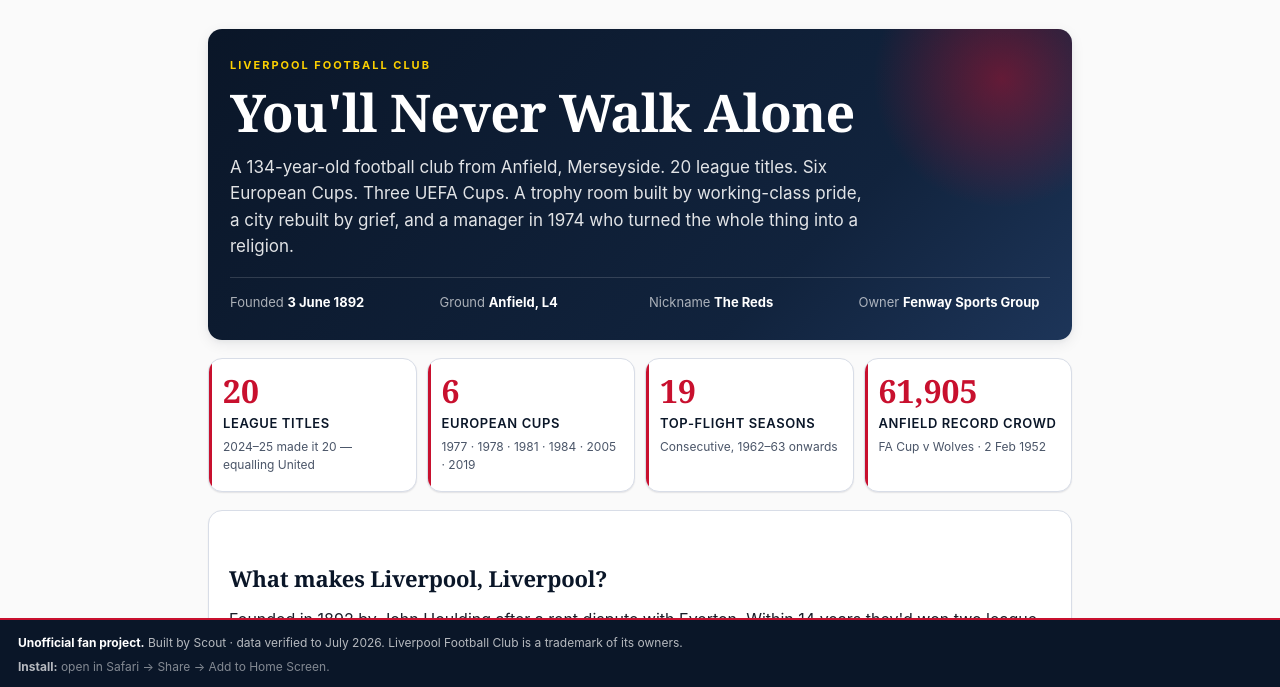
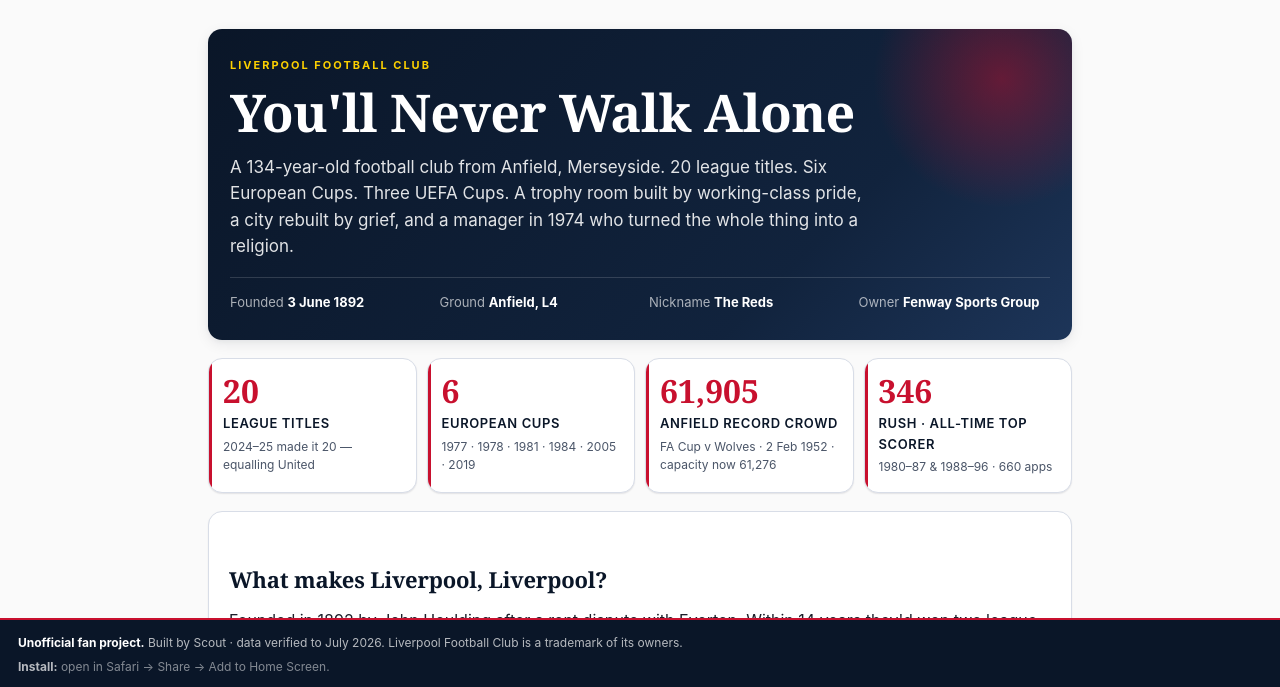
Before and after one commit to keenannhtalbot-hue/liverpool-dashboard, a website with bundled scripts: page index.html in a window 1280 px wide. Shown: the part 111-798 px from the top of the page. Built offline with nearby package versions, Linux system fonts and the light colour scheme.

Commit message:
fix: research-corrected data — Salah 255 goals/departing 2026, Anfield capacity 61,276, This is Anfield 1972, Palace 2013-14, 1984 final 1-1, Carragher 737 apps

```diff
--- a/app.js
+++ b/app.js
@@ -189,7 +189,7 @@ function renderAnfield() {
 
   const stats = el('div', { class: 'quickstats' });
   const qs = [
-    { num: '61,000+', lab: 'Capacity (post-2024)', sub: 'Anfield Road End expanded' },
+    { num: '61,276', lab: 'Capacity (post-2024)', sub: 'Anfield Road End expanded' },
     { num: '134', lab: 'Years at this ground', sub: 'since 1892' },
     { num: '1906', lab: 'Spion Kop built', sub: 'named after Boer War battle' },
     { num: '£9,000', lab: 'Purchase price (1892)', sub: 'John Houlding bought the ground' }
@@ -204,8 +204,8 @@ function renderAnfield() {
   card.append(el('h2', { text: 'Anfield — the home ground' }));
   card.append(el('p', { html: `Built in 1884 as Everton FC's home, Anfield has been Liverpool's since <strong>1892</strong> when John Houlding refused to sell his Stanley Park lease to Everton FC — so Everton moved a quarter mile up the road to Goodison Park, and LFC was founded inside twelve weeks.` }));
   card.append(el('p', { html: `The <strong>Spion Kop</strong> (1906) is the most famous single-tier terrace in world football. Named after the Battle of Spion Kop in the Boer War, it held 28,000 standing fans at its peak. It was made all-seater in 1994 under the Taylor Report following Hillsborough.` }));
-  card.append(el('p', { html: `The <strong>Main Stand</strong> was rebuilt between 2014 and 2016 at a cost of £110m, becoming the largest cantilever stand in Europe. The <strong>Anfield Road End</strong> was expanded 2022–24 to add 7,000 seats, taking total capacity over 61,000.` }));
-  card.append(el('p', { html: `At the players' tunnel entrance is a small sign, placed by Bill Shankly in 1965: <em>"This is Anfield"</em>. Players touch it as they walk out for kick-off.` }));
+  card.append(el('p', { html: `The <strong>Main Stand</strong> was rebuilt between 2014 and 2016 at a cost of £110m, becoming the largest cantilever stand in Europe. The <strong>Anfield Road End</strong> was expanded 2022–24 to add ~7,000 seats, taking total capacity from 54,074 to <strong>61,276</strong>.` }));
+  card.append(el('p', { html: `At the players' tunnel entrance is a small sign, placed by Bill Shankly in <strong>1972</strong>: <em>"This is Anfield"</em>. Players touch it as they walk out for kick-off. (Shankly commissioned the sign in the 1960s, but the canonical installation date is 1972.)` }));
   root.append(card);
 
   // Attendance card
--- a/data/eras.js
+++ b/data/eras.js
@@ -101,12 +101,12 @@ export const ERAS = [
     name: 'Slot Era',
     years: '2024–present',
     manager: 'Arne Slot',
-    summary: 'Dutch successor to Klopp. A more possession-led, less counter-pressing style. Won the Premier League title in his first season — title number 20, equalling Manchester United\'s all-time top-flight record.',
+    summary: 'Dutch successor to Klopp. A more possession-led, less counter-pressing style. Won the Premier League title in his first season — title number 20, equalling Manchester United\'s all-time top-flight record. Salah won PFA Player of the Year 2024-25 then announced in March 2026 he will leave the club at the end of 2025-26. Florian Wirtz signed for ~£100m in summer 2025.',
     bullets: [
       '2024-25: Premier League title — 84 points · 14 clear of Arsenal',
-      'Salah: PFA Player of the Year · 28 PL goals · 18 PL assists',
+      'Salah: PFA Player of the Year · 191 PL goals · ~255 in all competitions for LFC',
       'Florian Wirtz signed summer 2025 for ~£100m',
-      'Approaching 21st league title at time of writing'
+      'Salah announced his departure in March 2026 — will leave at end of 2025-26 season'
     ]
   }
 ];
--- a/data/players.js
+++ b/data/players.js
@@ -201,11 +201,11 @@ export const PLAYERS = [
     name: 'Mohamed Salah',
     full: 'Mohamed Salah Hamed Mahrous Ghaly',
     position: 'Forward',
-    era: '2017–present',
+    era: '2017–2026',
     apps: 472,
-    goals: 245,
-    bio: '£43m from Roma in 2017. 32 PL goals in his debut season — a record. 4th, 4th, 2nd, 1st, 2nd in Ballon d\'or voting since 2018. LFC\'s all-time top Premier League goalscorer and now closing in on Rush\'s overall record. PFA Player of the Year 2024-25.',
-    tag: 'Active · Goal machine',
+    goals: 255,
+    bio: '£43m from Roma in 2017. 32 PL goals in his debut season — a record. 4th, 4th, 2nd, 1st, 2nd in Ballon d\'or voting since 2018. Only the third player to score 250+ Liverpool goals (Rush, Hunt, Salah). LFC\'s all-time top Premier League goalscorer (191 PL goals, end 24/25). PFA Player of the Year 2024-25. Announced in March 2026 he will leave Liverpool at the end of the 2025-26 season.',
+    tag: 'Egyptian King · Departing 2026',
     legacy: 'Egypt\'s King of Liverpool.'
   },
   {
--- a/data/records.js
+++ b/data/records.js
@@ -7,8 +7,9 @@ export const RECORDS = [
     kind: 'all-time',
     rows: [
       { what: 'All-time top scorer (all comps)', who: 'Ian Rush', val: '346 goals', why: '1980–87 & 1988–96 · 660 apps · 5 league titles · 2 European Cups', url: 'https://en.wikipedia.org/wiki/Ian_Rush' },
-      { what: 'Top Premier League scorer (LFC)', who: 'Mohamed Salah', val: '~210 PL goals', why: '2017–present · closing in on Rush\'s all-comps record', url: 'https://en.wikipedia.org/wiki/Mohamed_Salah' },
-      { what: 'Top post-war goals in a season', who: 'Roger Hunt', val: '41 league goals', why: '1961-62 · won the Footballer of the Year', url: 'https://en.wikipedia.org/wiki/Roger_Hunt' },
+      { what: 'Top Premier League scorer (LFC)', who: 'Mohamed Salah', val: '191 PL goals', why: '2017–present · 2nd all-time PL list behind Harry Kane · leads LFC\'s internal PL list by 63 over Robbie Fowler', url: 'https://www.premierleague.com/clubs/10/Liverpool/overview' },
+      { what: 'Top post-war goals in a season', who: 'Roger Hunt', val: '41 league goals', why: '1961-62 · won the Footballer of the Year · 285 career LFC goals (2nd all-time after Rush)', url: 'https://en.wikipedia.org/wiki/Roger_Hunt' },
+      { what: 'Top European goalscorer (LFC)', who: 'Mohamed Salah', val: '~51 European goals', why: '2017–present · UEFA competitions only (excludes Super Cup and Club World Cup)', url: 'https://www.premierleague.com/clubs/10/Liverpool/overview' },
       { what: 'Most goals in a single match', who: 'Ian Rush vs QPR', val: '5 goals', why: 'March 1986 · Milk Cup (League Cup) semi-final · Rush scored all five in a single match — one of only a handful of five-goal feats in English football history', url: 'https://en.wikipedia.org/wiki/Ian_Rush' }
     ]
   },
@@ -18,6 +19,7 @@ export const RECORDS = [
     rows: [
       { what: 'All-time record', who: 'Ian Callaghan', val: '857 apps', why: '1960–1978 · 5 league titles · 1 European Cup', url: 'https://en.wikipedia.org/wiki/Ian_Callaghan' },
       { what: 'Modern-era record', who: 'Steven Gerrard', val: '710 apps', why: '1998–2015 · 186 goals · 1 CL · 2 FA Cups · 3 LCups', url: 'https://en.wikipedia.org/wiki/Steven_Gerrard' },
+      { what: 'Second all-time appearances', who: 'Jamie Carragher', val: '737 apps', why: '1997–2013 · one-club man · 150 European apps · Champions League winner 2005', url: 'https://en.wikipedia.org/wiki/Jamie_Carragher' },
       { what: 'Most European appearances', who: 'Jamie Carragher', val: '150 European apps', why: '1997–2013 · also 1st LFC to 500 PL apps', url: 'https://en.wikipedia.org/wiki/Jamie_Carragher' }
     ]
   },
--- a/data/stories.js
+++ b/data/stories.js
@@ -84,13 +84,13 @@ export const STORIES = [
   },
   {
     id: 'palace-slip',
-    date: '16 May 2014',
+    date: '5 May 2014',
     title: 'The Crystal Palace collapse',
     opponent: 'Crystal Palace',
     score: '3–3',
     kind: 'complex',
-    summary: 'Title-decider. Three points clear of Man City with three games to go. 3-0 up after 55 minutes at Selhurst Park. Then Delaney (79), Gerrard own goal (80), and Gayle (88). Gerrard\'s leg in the team photo two weeks later, and the slip against Chelsea on 27 April, cost Liverpool the title on goal difference.',
-    why: 'The cruellest 30 minutes in the Suárez era. "We\'ve let it slip" — Gerrard, in a Sky Sports interview that has lived rent-free in his head ever since.',
+    summary: 'Final game of the 2013-14 Premier League season at Selhurst Park. Three points clear of Manchester City in second with a game to go. 3-0 up after 55 minutes. Then Delaney (79), Gerrard own goal (80), and Gayle (88). Manchester City won their last two games and took the title by 2 points on goal difference.',
+    why: 'The 2013-14 title race\'s most agonising half-hour. "We\'ve let it slip" — Gerrard, in a Sky Sports interview that has lived rent-free in his head ever since. Combined with the slip against Chelsea on 27 April, the defining "what-if" of the Suárez era.',
     sources: [
       { label: 'BBC match report', url: 'https://www.bbc.com/sport/football/27465620' }
     ]
@@ -126,10 +126,10 @@ export const STORIES = [
     date: '30 May 1984',
     title: 'Istanbul #1',
     opponent: 'Roma',
-    score: '4–2 on penalties',
+    score: '1–1, 4–2 pens',
     kind: 'triumph',
-    summary: 'European Cup Final at Roma\'s Stadio Olimpico — in Roma\'s own city. Phil Neal penalty saved, then four Roma penalties missed. Grobbelaar\'s spaghetti legs became the most-replayed save in European football history.',
-    why: 'The fourth European Cup — Liverpool surpass Bayern Munich and Ajax. The night penalty psychology entered the mainstream.',
+    summary: 'European Cup Final at Roma\'s Stadio Olimpico — in Roma\'s own city. Phil Neal scored for Liverpool, Pruzzo equalised for Roma. 1-1 after 120 minutes. Then the famous penalty shootout — Neal missed Liverpool\'s first, then four Roma players missed theirs (one saved by Grobbelaar, two saved again, one skied over). Liverpool won 4-2 on pens. Grobbelaar\'s "spaghetti legs" routine before Roma\'s last penalty is one of the most replayed moments in European football history.',
+    why: 'The fourth European Cup — Liverpool overtake Bayern Munich and Ajax. The night penalty psychology entered the mainstream.',
     sources: [
       { label: 'UEFA: 1984 Final', url: 'https://www.uefa.com/uefachampionsleague/match/64478/' }
     ]
@@ -141,7 +141,7 @@ export const STORIES = [
     opponent: 'Alavés',
     score: '5–4 golden goal',
     kind: 'triumph',
-    summary: 'UEFA Cup Final in Dortmund. 4-4 after 117 minutes, Michael Owen\'s golden goal to win 5-4. Days after winning the FA Cup 2-1 vs Arsenal, having already won the League Cup. The treble — League Cup, FA Cup, UEFA Cup — at the dawn of the new millennium.',
+    summary: 'UEFA Cup Final in Dortmund. 4-4 after 117 minutes, Michael Owen\'s golden goal to win 5-4. Days after winning the FA Cup 2-1 vs Arsenal (Michael Owen both goals), having already won the League Cup in February. The treble — League Cup, FA Cup, UEFA Cup — at the dawn of the new millennium.',
     why: 'Houllier\'s team completed a unique treble in a single season. Owen\'s name entered the Kop songs for good.',
     sources: [
       { label: 'Wikipedia: 2000-01 LFC season', url: 'https://en.wikipedia.org/wiki/2000%E2%80%9301_Liverpool_F.C._season' }
--- a/index.html
+++ b/index.html
@@ -99,14 +99,14 @@
           <div class="qs-sub">1977 · 1978 · 1981 · 1984 · 2005 · 2019</div>
         </article>
         <article class="qs">
-          <div class="qs-num">19</div>
-          <div class="qs-label">Top-flight seasons</div>
-          <div class="qs-sub">Consecutive, 1962–63 onwards</div>
+          <div class="qs-num">61,905</div>
+          <div class="qs-label">Anfield record crowd</div>
+          <div class="qs-sub">FA Cup v Wolves · 2 Feb 1952 · capacity now 61,276</div>
         </article>
         <article class="qs">
-          <div class="qs-num">61,905</div>
-          <div class="qs-label">Anfield record crowd</div>
-          <div class="qs-sub">FA Cup v Wolves · 2 Feb 1952</div>
+          <div class="qs-num">346</div>
+          <div class="qs-label">Rush · all-time top scorer</div>
+          <div class="qs-sub">1980–87 &amp; 1988–96 · 660 apps</div>
         </article>
       </div>
 
@@ -164,6 +164,11 @@
         This dashboard is an unofficial fan project. It is not affiliated with,
         endorsed by, or connected to Liverpool Football Club. All club marks,
         names, and imagery belong to their respective owners.
+      </p>
+      <p class="footnote">
+        <strong>Snapshot: end of 2024-25 season (July 2026).</strong> The 2025-26
+        season is in progress under Arne Slot. Salah announced in March 2026 he
+        will leave Liverpool at the end of 2025-26.
       </p>
     </section>
 
```
